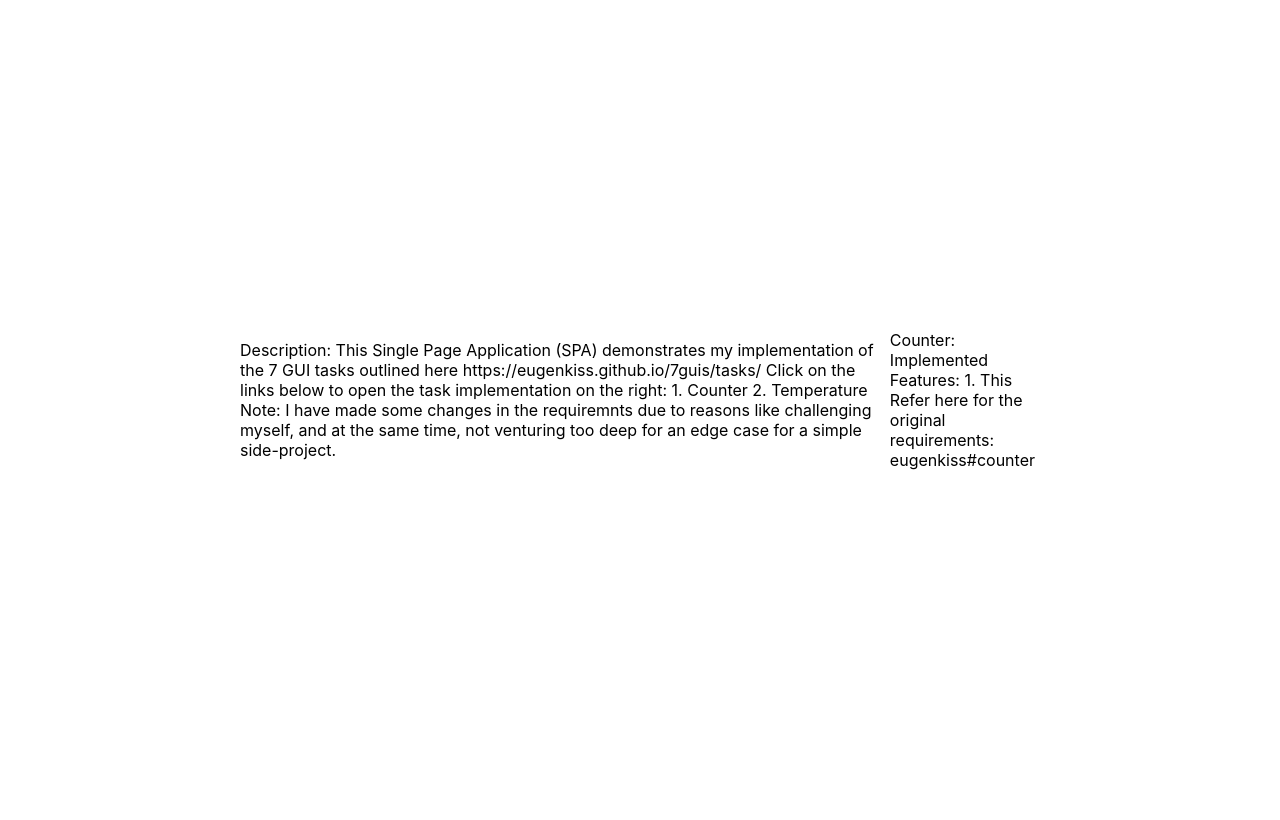
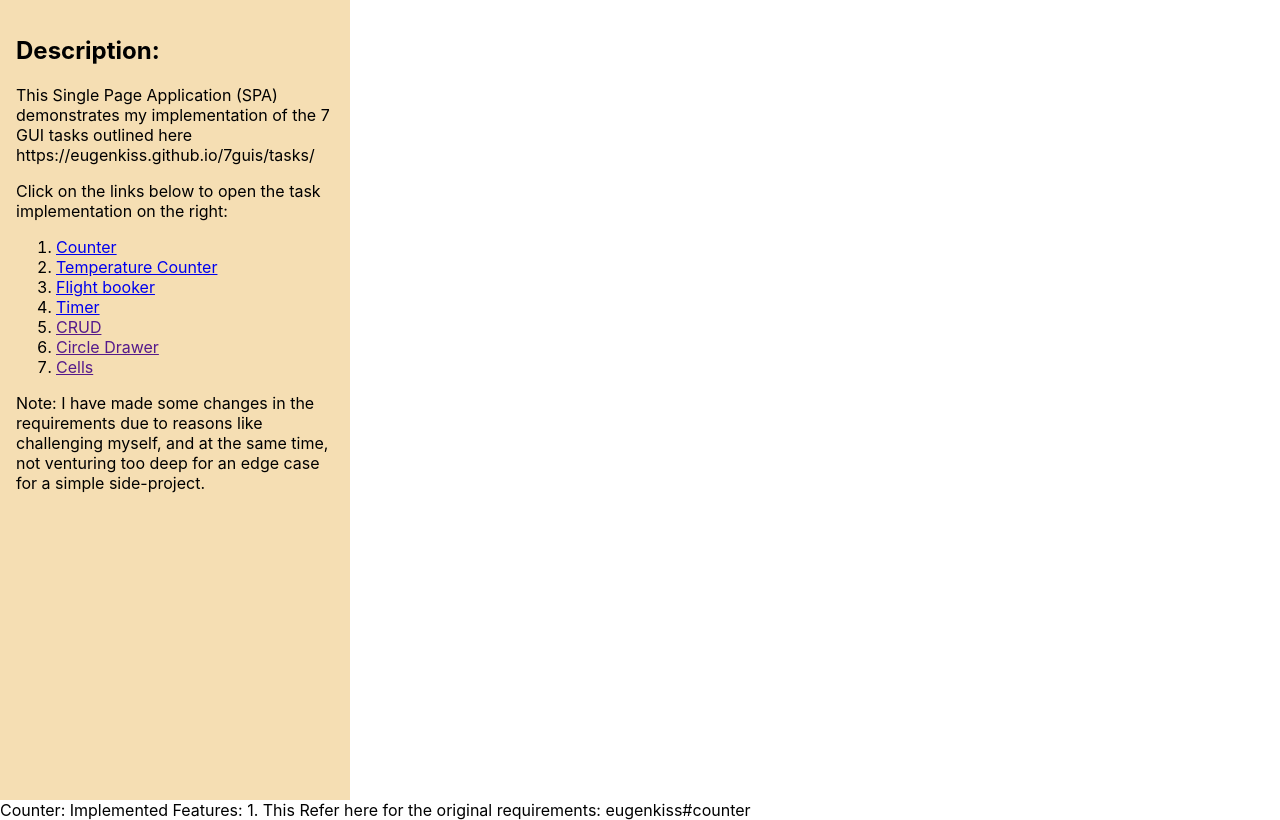
Before and after one commit to vinay-deshmukh/7-guis, a React (Create React App) app: page / in a window 1280 px wide. Built offline with nearby package versions, Linux system fonts and the light colour scheme.

Commit message:
Add rootdescription section to left

```diff
--- a/src/App.js
+++ b/src/App.js
@@ -1,4 +1,4 @@
-import "./App.scss";
+import styles from "./App.module.scss";
 import Tasks from "./tasks";
 import { Route, Switch } from "react-router";
 import { Link } from "react-router-dom";
@@ -6,26 +6,38 @@ import { Link } from "react-router-dom";
 function App() {
   return (
     <div className="App">
-      <div>
-        {`
-      Description:
+      <section className={styles.rootDescription}>
+        <h1>{"Description:"}</h1>
+        <div>
+          <p>{`
 
       This Single Page Application (SPA) demonstrates my implementation of the
       7 GUI tasks outlined here
 https://eugenkiss.github.io/7guis/tasks/
+    `}</p>
 
+          <p>
+            {`
     Click on the links below to open the task implementation on the
     right:
+`}
+          </p>
 
-    1. Counter
-    2. Temperature
-
-
-Note: I have made some changes in the requiremnts due to reasons like challenging myself,
+          <ol>
+            {Tasks.map((task, index) => (
+              <li key={index}>
+                <Link to={task.path}>{task.text}</Link>
+              </li>
+            ))}
+          </ol>
+          <p>
+            {`
+Note: I have made some changes in the requirements due to reasons like challenging myself,
 and at the same time, not venturing too deep for an edge case for a simple side-project.
-
     `}
-      </div>
+          </p>
+        </div>
+      </section>
       <div>
         {`
       Counter:
@@ -39,13 +51,7 @@ and at the same time, not venturing too deep for an edge case for a simple side-
     `}
       </div>
       {/* <section className="table-contents app-child">
-        <ol>
-          {Tasks.map((task, index) => (
-            <li key={index}>
-              <Link to={task.path}>{task.text}</Link>
-            </li>
-          ))}
-        </ol>
+
       </section>
       <section className="task-container app-child">
         <Switch>
--- a/src/App.scss
+++ b/src/App.module.scss
@@ -12,6 +12,13 @@
   }
 }
 
+.rootDescription {
+  width: 350px;
+  height: 100vh;
+  background: wheat;
+  padding: 1rem;
+}
+
 .table-contents {
   background: cornsilk;
 }
--- a/src/index.css
+++ b/src/index.css
@@ -13,6 +13,11 @@ body {
   -moz-osx-font-smoothing: grayscale;
 }
 
+html, body, #root {
+  width: 100%;
+  height: 100%;
+}
+
 code {
   font-family: source-code-pro, Menlo, Monaco, Consolas, 'Courier New',
     monospace;
```
